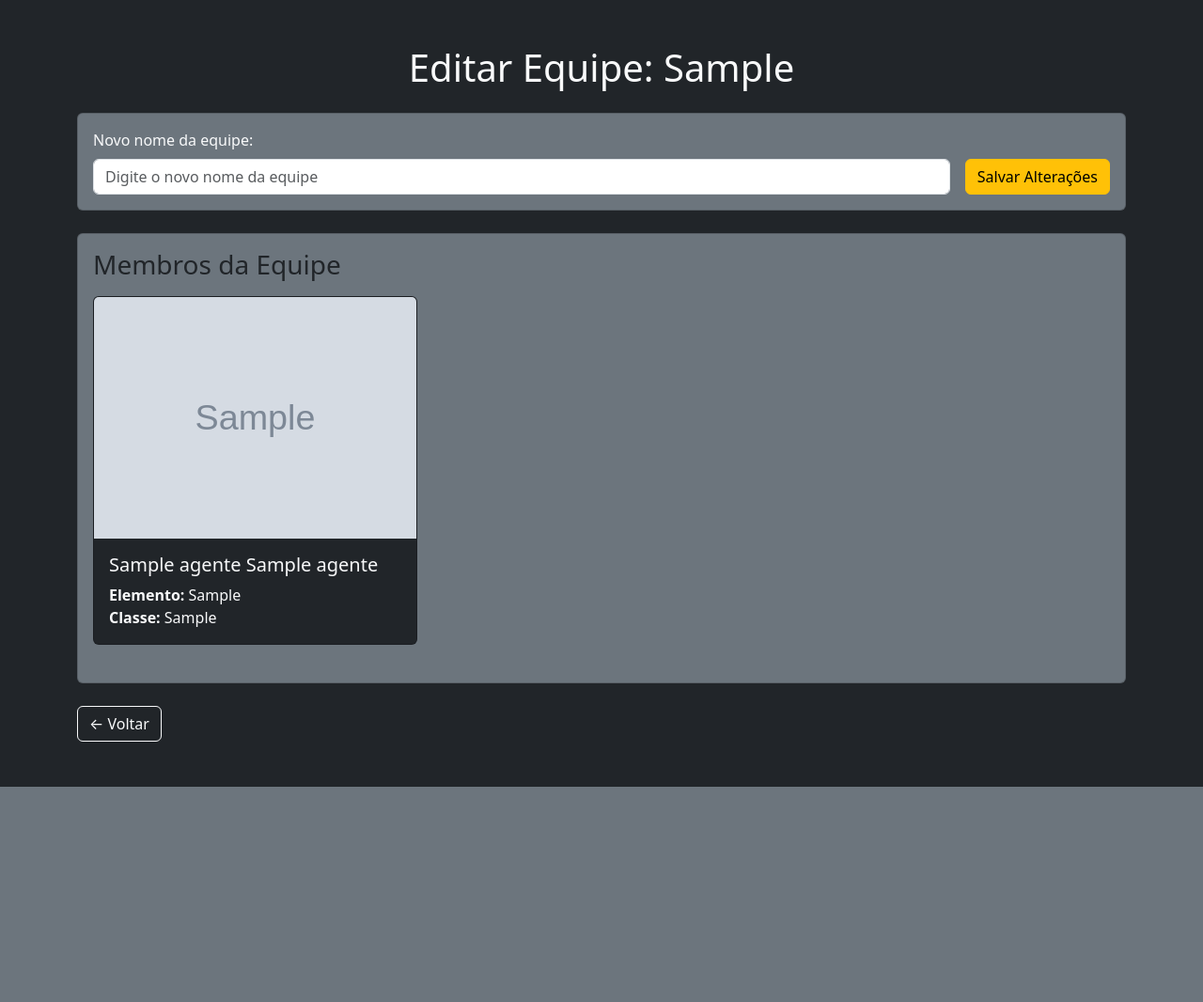
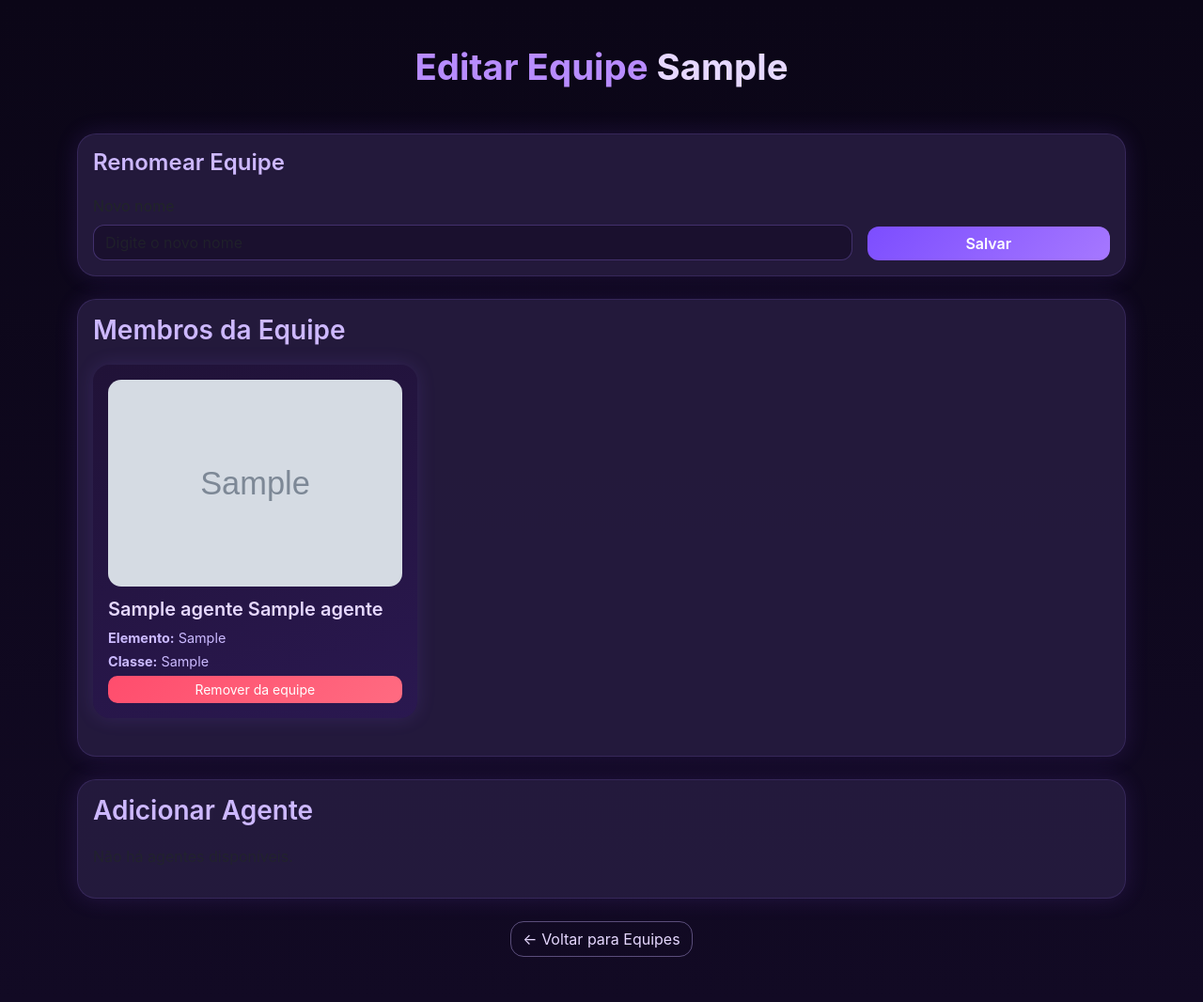
Before and after one commit to avmoonlight/ordo-realitas, a Flask app: a page that uses templates/editar_equipe.html in a window 1280 px wide. Shown: the whole page at 94% size. Before the commit the page ends 837 px from the top, so only its background shows below. Run offline with Flask 3, Linux system fonts and the light colour scheme; tables that the repository leaves empty or names only in its code hold one stand-in row (values such as "Sample post"); grey boxes marked "Sample" are stand-in pictures.

Commit message:
adicionando a possibilidade de gerenciar as equipes uma a uma individualmente, podendo adicionar membros posteriormente

```diff
--- a/app.py
+++ b/app.py
@@ -299,21 +299,68 @@ def editar_equipe(nome_equipe):
     conn = get_db_connection()
     cursor = conn.cursor()
 
-    # Busca todos os agentes da equipe
+    # Renomear equipe
+    if request.method == 'POST' and 'novo_nome' in request.form:
+        novo_nome = request.form.get('novo_nome')
+        cursor.execute(
+            "UPDATE agentes SET equipe = %s WHERE equipe = %s",
+            (novo_nome, nome_equipe)
+        )
+        conn.commit()
+        conn.close()
+        flash('Equipe renomeada com sucesso!')
+        return redirect(url_for('equipes'))
+
+    # Agentes da equipe
     cursor.execute("SELECT * FROM agentes WHERE equipe = %s", (nome_equipe,))
     agentes = cursor.fetchall()
 
-    if request.method == 'POST':
-        novo_nome = request.form.get('novo_nome')
-        if novo_nome:
-            cursor.execute("UPDATE agentes SET equipe = %s WHERE equipe = %s", (novo_nome, nome_equipe))
-            conn.commit()
-            flash('Equipe renomeada com sucesso!')
-            conn.close()
-            return redirect(url_for('equipes'))
+    # Agentes disponíveis (sem equipe)
+    cursor.execute("SELECT * FROM agentes WHERE equipe IS NULL OR equipe = ''")
+    agentes_disponiveis = cursor.fetchall()
 
     conn.close()
-    return render_template('editar_equipe.html', nome_equipe=nome_equipe, agentes=agentes)
+
+    return render_template(
+        'editar_equipe.html',
+        nome_equipe=nome_equipe,
+        agentes=agentes,
+        agentes_disponiveis=agentes_disponiveis
+    )
+
+
+
+@app.route('/equipe/<nome_equipe>/adicionar', methods=['POST'])
+def adicionar_agente_equipe(nome_equipe):
+    agente_id = request.form.get('agente_id')
+
+    conn = get_db_connection()
+    cursor = conn.cursor()
+    cursor.execute(
+        "UPDATE agentes SET equipe = %s WHERE id = %s",
+        (nome_equipe, agente_id)
+    )
+    conn.commit()
+    conn.close()
+
+    flash('Agente adicionado à equipe!')
+    return redirect(url_for('editar_equipe', nome_equipe=nome_equipe))
+
+
+@app.route('/equipe/<nome_equipe>/remover/<int:agente_id>', methods=['POST'])
+def remover_agente_equipe(nome_equipe, agente_id):
+    conn = get_db_connection()
+    cursor = conn.cursor()
+    cursor.execute(
+        "UPDATE agentes SET equipe = NULL WHERE id = %s",
+        (agente_id,)
+    )
+    conn.commit()
+    conn.close()
+
+    flash('Agente removido da equipe!')
+    return redirect(url_for('editar_equipe', nome_equipe=nome_equipe))
+
 
 
 
--- a/static/css/equipes.css
+++ b/static/css/equipes.css
@@ -65,6 +65,7 @@ body {
     font-weight: 500;
     cursor: pointer;
     transition: 0.3s;
+    text-decoration: none;
 }
 .btn-editar:hover {
     background: var(--roxo-hover);
--- /dev/null
+++ b/static/css/equipes2.css
@@ -0,0 +1,121 @@
+/* ===== BASE ===== */
+body {
+    background: linear-gradient(180deg, #0b0617, #120a24);
+    color: #e6e1ff;
+    font-family: 'Inter', sans-serif;
+}
+
+/* ===== TITULOS ===== */
+.page-title {
+    font-size: 2.4rem;
+    font-weight: 700;
+    color: #b88cff;
+}
+
+.page-title span {
+    color: #e6d8ff;
+}
+
+.section-title {
+    font-weight: 600;
+    margin-bottom: 1.2rem;
+    color: #cdb8ff;
+}
+
+/* ===== ALERT ===== */
+.custom-alert {
+    background: rgba(160, 120, 255, 0.15);
+    border: 1px solid rgba(160, 120, 255, 0.4);
+    color: #e6d8ff;
+    border-radius: 12px;
+}
+
+/* ===== CARDS ===== */
+.custom-card {
+    background: rgba(38, 28, 64, 0.9);
+    border: 1px solid rgba(160, 120, 255, 0.15);
+    border-radius: 20px;
+    box-shadow: 0 0 25px rgba(140, 90, 255, 0.15);
+}
+
+/* ===== INPUTS ===== */
+.custom-input {
+    background-color: #1a102e;
+    border: 1px solid rgba(160, 120, 255, 0.25);
+    color: #fff;
+    border-radius: 12px;
+}
+
+.custom-input:focus {
+    background-color: #1a102e;
+    border-color: #a678ff;
+    box-shadow: 0 0 0 0.2rem rgba(166, 120, 255, 0.25);
+    color: #fff;
+}
+
+/* ===== AGENT CARD ===== */
+.agent-card {
+    background: linear-gradient(160deg, #201237, #2a1850);
+    border-radius: 18px;
+    padding: 16px;
+    height: 100%;
+    box-shadow: 0 0 20px rgba(150, 100, 255, 0.15);
+    transition: transform 0.25s ease;
+}
+
+.agent-card:hover {
+    transform: translateY(-6px);
+}
+
+.agent-card img {
+    width: 100%;
+    height: 220px;
+    object-fit: cover;
+    border-radius: 14px;
+    margin-bottom: 12px;
+}
+
+.agent-info h5 {
+    color: #e6d8ff;
+    font-weight: 600;
+}
+
+.agent-info p {
+    font-size: 0.9rem;
+    margin-bottom: 4px;
+    color: #cbbaff;
+}
+
+/* ===== BOTÕES ===== */
+.btn-primary {
+    background: linear-gradient(135deg, #7c4dff, #a678ff);
+    border: none;
+    border-radius: 12px;
+    font-weight: 600;
+}
+
+.btn-primary:hover {
+    filter: brightness(1.1);
+}
+
+.btn-success {
+    background: linear-gradient(135deg, #4caf50, #6fe47a);
+    border: none;
+    border-radius: 12px;
+}
+
+.btn-danger {
+    background: linear-gradient(135deg, #ff4d6d, #ff6b81);
+    border: none;
+    border-radius: 10px;
+}
+
+.btn-outline-light {
+    border-radius: 14px;
+    border-color: rgba(200, 180, 255, 0.4);
+    color: #e6d8ff;
+}
+
+.btn-outline-light:hover {
+    background-color: rgba(200, 180, 255, 0.15);
+}
--- a/templates/editar_equipe.html
+++ b/templates/editar_equipe.html
@@ -2,19 +2,29 @@
 <html lang="pt-br">
 <head>
     <meta charset="UTF-8">
+    <title>Editar Equipe - {{ nome_equipe }}</title>
     <meta name="viewport" content="width=device-width, initial-scale=1.0">
-    <title>Editar Equipe - {{ nome_equipe }}</title>
+
+    <!-- Bootstrap -->
     <link href="https://cdn.jsdelivr.net/npm/bootstrap@5.3.2/dist/css/bootstrap.min.css" rel="stylesheet">
+
+    <!-- CSS Custom -->
+    <link rel="stylesheet" href="{{ url_for('static', filename='css/equipes2.css') }}">
 </head>
-<body class="bg-dark text-light">
+
+<body>
 
 <div class="container py-5">
-        <h1 class="mb-4 text-center">Editar Equipe: {{ nome_equipe }}</h1>
 
-        <!-- Mensagens de sucesso/erro -->
+    <!-- TÍTULO -->
+    <h1 class="page-title text-center mb-5">
+        Editar Equipe <span>{{ nome_equipe }}</span>
+    </h1>
+
+    <!-- FLASH MESSAGES -->
     {% with messages = get_flashed_messages() %}
     {% if messages %}
-        <div class="alert alert-info">
+        <div class="alert custom-alert">
             {% for msg in messages %}
                 {{ msg }}<br>
             {% endfor %}
@@ -22,47 +32,110 @@
     {% endif %}
     {% endwith %}
 
-        <!-- Formulário para renomear a equipe -->
-        <div class="card bg-secondary text-light mb-4">
+    <!-- RENOMEAR EQUIPE -->
+    <div class="card custom-card mb-4">
         <div class="card-body">
-                <form method="POST" class="d-flex flex-column flex-md-row gap-3 align-items-md-end">
-                    <div class="flex-grow-1">
-                        <label for="novo_nome" class="form-label">Novo nome da equipe:</label>
-                        <input type="text" id="novo_nome" name="novo_nome" class="form-control" placeholder="Digite o novo nome da equipe" required>
+            <h4 class="section-title">Renomear Equipe</h4>
+
+            <form method="POST" class="row g-3 align-items-end">
+                <div class="col-md-9">
+                    <label class="form-label">Novo nome</label>
+                    <input
+                        type="text"
+                        name="novo_nome"
+                        class="form-control custom-input"
+                        placeholder="Digite o novo nome"
+                        required>
                 </div>
-                    <button type="submit" class="btn btn-warning mt-3 mt-md-0">Salvar Alterações</button>
+
+                <div class="col-md-3">
+                    <button type="submit" class="btn btn-primary w-100">
+                        Salvar
+                    </button>
+                </div>
             </form>
         </div>
     </div>
 
-        <!-- Lista de agentes da equipe -->
-        <div class="card bg-secondary">
+    <!-- MEMBROS -->
+    <div class="card custom-card mb-4">
         <div class="card-body">
-                <h3 class="mb-3">Membros da Equipe</h3>
+            <h3 class="section-title">Membros da Equipe</h3>
+
             {% if agentes %}
             <div class="row">
                 {% for agente in agentes %}
                 <div class="col-md-4 mb-4">
-                            <div class="card bg-dark text-light h-100">
-                                <img src="{{ url_for('static', filename=agente.imagem) if agente.imagem else url_for('static', filename='uploads/default.png') }}" class="card-img-top" alt="Imagem do Agente">
-                                <div class="card-body">
-                                    <h5 class="card-title">{{ agente.nome }} {{ agente.sobrenome }}</h5>
-                                    <p class="card-text mb-0"><strong>Elemento:</strong> {{ agente.elemento }}</p>
-                                    <p class="card-text mb-0"><strong>Classe:</strong> {{ agente.classe }}</p>
+                    <div class="agent-card">
+
+                        <img
+                            src="{{ url_for('static', filename=agente.imagem) if agente.imagem else url_for('static', filename='img/default_user.png') }}"
+                            alt="Agente">
+
+                        <div class="agent-info">
+                            <h5>{{ agente.nome }} {{ agente.sobrenome }}</h5>
+                            <p><strong>Elemento:</strong> {{ agente.elemento or '—' }}</p>
+                            <p><strong>Classe:</strong> {{ agente.classe }}</p>
                         </div>
+
+                        <form method="POST"
+                              action="{{ url_for('remover_agente_equipe', nome_equipe=nome_equipe, agente_id=agente.id) }}">
+                            <button type="submit" class="btn btn-danger btn-sm w-100">
+                                Remover da equipe
+                            </button>
+                        </form>
+
                     </div>
                 </div>
                 {% endfor %}
             </div>
             {% else %}
-                    <p class="text-muted">Nenhum agente cadastrado nesta equipe.</p>
+                <p class="text-muted">Nenhum agente nesta equipe.</p>
             {% endif %}
         </div>
     </div>
 
-        <div class="mt-4">
-            <a href="{{ url_for('equipes') }}" class="btn btn-outline-light">← Voltar</a>
+    <!-- ADICIONAR AGENTE -->
+    <div class="card custom-card mb-4">
+        <div class="card-body">
+            <h3 class="section-title">Adicionar Agente</h3>
+
+            {% if agentes_disponiveis %}
+            <form method="POST"
+                  action="{{ url_for('adicionar_agente_equipe', nome_equipe=nome_equipe) }}"
+                  class="row g-3 align-items-end">
+
+                <div class="col-md-9">
+                    <label class="form-label">Agente disponível</label>
+                    <select name="agente_id" class="form-select custom-input" required>
+                        <option value="">Selecione um agente</option>
+                        {% for agente in agentes_disponiveis %}
+                        <option value="{{ agente.id }}">
+                            {{ agente.nome }} {{ agente.sobrenome }}
+                        </option>
+                        {% endfor %}
+                    </select>
                 </div>
+
+                <div class="col-md-3">
+                    <button type="submit" class="btn btn-success w-100">
+                        Adicionar
+                    </button>
+                </div>
+            </form>
+            {% else %}
+                <p class="text-muted">Não há agentes disponíveis.</p>
+            {% endif %}
+        </div>
+    </div>
+
+    <!-- VOLTAR -->
+    <div class="text-center mt-4">
+        <a href="{{ url_for('equipes') }}" class="btn btn-outline-light">
+            ← Voltar para Equipes
+        </a>
+    </div>
+
 </div>
 
 <script src="https://cdn.jsdelivr.net/npm/bootstrap@5.3.2/dist/js/bootstrap.bundle.min.js"></script>
--- a/templates/equipes.html
+++ b/templates/equipes.html
@@ -74,9 +74,11 @@
             {% for equipe in equipes_com_agentes %}
             <div class="equipe-card">
                 <h2 class="nome-equipe">{{ equipe.nome_equipe }}</h2>
-                <button class="btn-editar" onclick="abrirModal('{{ equipe.nome_equipe }}')">
+                <a href="{{ url_for('editar_equipe', nome_equipe=equipe.nome_equipe) }}"
+                class="btn-editar">
                     <i class="fa-solid fa-pen"></i> Editar Equipe
-                </button>
+                </a>
+
 
                 <div class="membros">
                     {% for membro in equipe.membros %}
```
Lines whose indentation alone changed are shown as unchanged.
